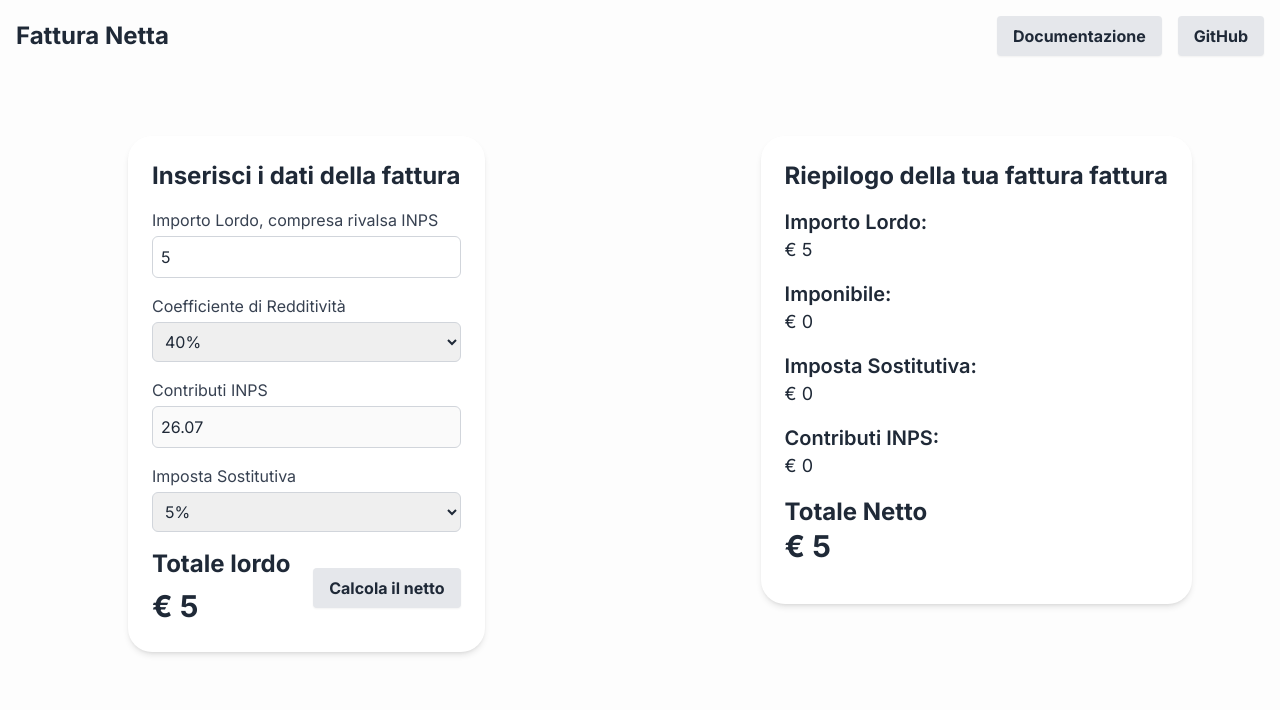
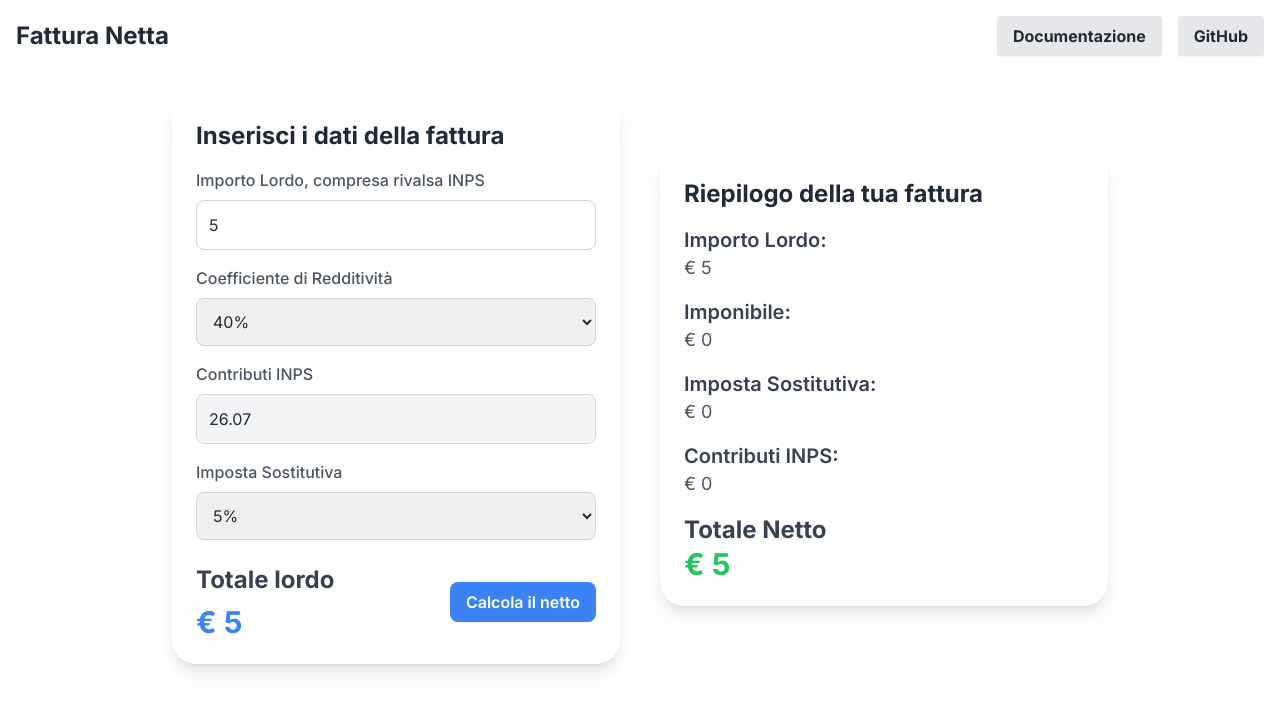
Before and after one commit to ricciviero/fattura-netta, a React (Vite) app: page / in a window 1280 px wide. Both pictures are taken after typing "5" into the empty fields and a click on the button "Calcola il netto". Shown: the top 710 px of the page. Built offline with nearby package versions, Linux system fonts and the light colour scheme.

Commit message:
style done

```diff
--- a/src/components/Invoice.jsx
+++ b/src/components/Invoice.jsx
@@ -58,14 +58,14 @@ export const Invoice = ({ coefficientiReddito, imposteSostitutive }) => {
 
     return (
         <>
-            <container className="flex justify-between items-start max-w-6xl mx-auto p-6">
-                <div className="max-w-md ml-10 mt-10 p-6 bg-white rounded-3xl shadow-md">
-                    <h2 className="text-2xl font-bold mb-4">Inserisci i dati della fattura</h2>
+            <container className="flex flex-col lg:flex-row justify-center items-center max-w-6xl mx-auto p-6 space-y-6 lg:space-y-0 lg:space-x-10">
+                <div className="w-full lg:max-w-md p-6 bg-white rounded-3xl shadow-lg hover:shadow-xl transition-all duration-300 transform hover:scale-105">
+                    <h2 className="text-2xl font-bold mb-4 text-gray-800">Inserisci i dati della fattura</h2>
                     <div className="mb-4">
-                        <label className="block text-gray-700">Importo Lordo, compresa rivalsa INPS</label>
+                        <label className="block text-gray-600 font-medium">Importo Lordo, compresa rivalsa INPS</label>
                         <input
                             type="number"
-                            className="w-full mt-1 p-2 border border-gray-300 rounded-md"
+                            className="w-full mt-2 p-3 border border-gray-300 rounded-lg focus:outline-none focus:ring-2 focus:ring-blue-500 transition duration-200"
                             placeholder="Esempio: € 1000"
                             value={importoLordo}
                             onChange={(e) => setImportoLordo(e.target.value)}
@@ -73,9 +73,9 @@ export const Invoice = ({ coefficientiReddito, imposteSostitutive }) => {
                     </div>
 
                     <div className="mb-4">
-                        <label className="block text-gray-700">Coefficiente di Redditività</label>
+                        <label className="block text-gray-600 font-medium">Coefficiente di Redditività</label>
                         <select
-                            className="w-full mt-1 p-2 border border-gray-300 rounded-md"
+                            className="w-full mt-2 p-3 border border-gray-300 rounded-lg focus:outline-none focus:ring-2 focus:ring-blue-500 transition duration-200"
                             value={coeffRedd}
                             onChange={(e) => setCoeffRedd(e.target.value)}
                         >
@@ -88,11 +88,11 @@ export const Invoice = ({ coefficientiReddito, imposteSostitutive }) => {
                     </div>
 
                     <div className="mb-4">
-                        <label className="block text-gray-700">Contributi INPS</label>
+                        <label className="block text-gray-600 font-medium">Contributi INPS</label>
                         <input
                             type="number"
                             placeholder="Esempio: 5%"
-                            className="w-full mt-1 p-2 border border-gray-300 rounded-md"
+                            className="w-full mt-2 p-3 border border-gray-300 rounded-lg bg-gray-100 focus:outline-none"
                             disabled
                             value={contributiInps}
                             onChange={(e) => setContributiInps(e.target.value)}
@@ -100,9 +100,9 @@ export const Invoice = ({ coefficientiReddito, imposteSostitutive }) => {
                     </div>
 
                     <div className="mb-4">
-                        <label className="block text-gray-700">Imposta Sostitutiva</label>
+                        <label className="block text-gray-600 font-medium">Imposta Sostitutiva</label>
                         <select
-                            className="w-full mt-1 p-2 border border-gray-300 rounded-md"
+                            className="w-full mt-2 p-3 border border-gray-300 rounded-lg focus:outline-none focus:ring-2 focus:ring-blue-500 transition duration-200"
                             value={impostaSostitutiva}
                             onChange={(e) => setImpostaSostitutiva(e.target.value)}
                         >
@@ -114,18 +114,13 @@ export const Invoice = ({ coefficientiReddito, imposteSostitutive }) => {
                         </select>
                     </div>
 
-                    <div className="flex items-center justify-between">
+                    <div className="flex items-center justify-between mt-6">
                         <div>
-                            <h2 className="text-2xl font-bold mb-2">
-                                Totale lordo
-                            </h2>
-                            <h2 className="text-3xl font-bold mb-1">
-                                € {importoLordo}
-                            </h2>
+                            <h2 className="text-2xl font-bold mb-2 text-gray-700">Totale lordo</h2>
+                            <h2 className="text-3xl font-bold text-blue-500">€ {importoLordo}</h2>
                         </div>
-
                         <button
-                            className="bg-gray-200 font-bold py-2 px-4 rounded shadow-sm"
+                            className="bg-blue-500 text-white font-semibold py-2 px-4 rounded-lg hover:bg-blue-600 transition-all duration-200 transform hover:scale-105"
                             onClick={handleSubmit}
                         >
                             Calcola il netto
@@ -133,31 +128,32 @@ export const Invoice = ({ coefficientiReddito, imposteSostitutive }) => {
                     </div>
                 </div>
 
-                <div className="max-w-md ml-10 mt-10 p-6 bg-white rounded-3xl shadow-md">
-                    <h2 className="text-2xl font-bold mb-4">Riepilogo della tua fattura fattura</h2>
+                <div className="w-full lg:max-w-md p-6 bg-white rounded-3xl shadow-lg hover:shadow-xl transition-all duration-300 transform hover:scale-105">
+                    <h2 className="text-2xl font-bold mb-4 text-gray-800">Riepilogo della tua fattura</h2>
 
-                    {/* Mostra il netto calcolato e i dettagli intermedi */}
                     {netto !== null && (
-                        <div>
+                        <div className="space-y-4">
                             <div className="mb-4">
-                                <h3 className="text-xl font-semibold">Importo Lordo:</h3>
-                                <p className="text-lg">€ {importoLordo}</p>
+                                <h3 className="text-xl font-semibold text-gray-700">Importo Lordo:</h3>
+                                <p className="text-lg text-gray-600">€ {importoLordo}</p>
                             </div>
                             <div className="mb-4">
-                                <h3 className="text-xl font-semibold">Imponibile:</h3>
-                                <p className="text-lg">€ {imponibile}</p>
+                                <h3 className="text-xl font-semibold text-gray-700">Imponibile:</h3>
+                                <p className="text-lg text-gray-600">€ {imponibile}</p>
                             </div>
                             <div className="mb-4">
-                                <h3 className="text-xl font-semibold">Imposta Sostitutiva:</h3>
-                                <p className="text-lg">€ {impostoSostitutiva}</p>
+                                <h3 className="text-xl font-semibold text-gray-700">Imposta Sostitutiva:</h3>
+                                <p className="text-lg text-gray-600">€ {impostoSostitutiva}</p>
                             </div>
                             <div className="mb-4">
-                                <h3 className="text-xl font-semibold">Contributi INPS:</h3>
-                                <p className="text-lg">€ {contributiCalcolati}</p>
+                                <h3 className="text-xl font-semibold text-gray-700">Contributi INPS:</h3>
+                                <p className="text-lg text-gray-600">€ {contributiCalcolati}</p>
                             </div>
                             <div className="mb-4">
-                                <h2 className="text-2xl font-bold">Totale Netto</h2>
-                                <p className="text-3xl font-bold">€ {netto}</p>
+                                <h2 className="text-2xl font-bold text-gray-700">Totale Netto</h2>
+                                <p className="text-3xl font-bold text-green-500 transition-transform duration-300 hover:scale-105">
+                                    € {netto}
+                                </p>
                             </div>
                         </div>
                     )}
```
